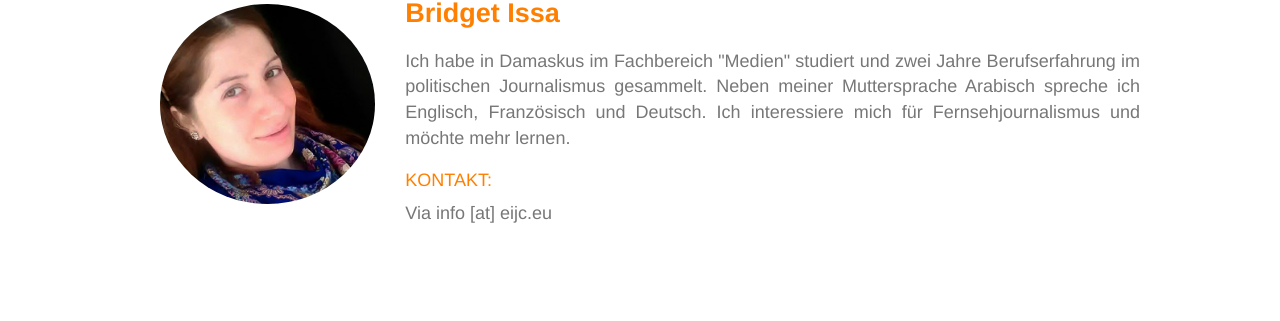
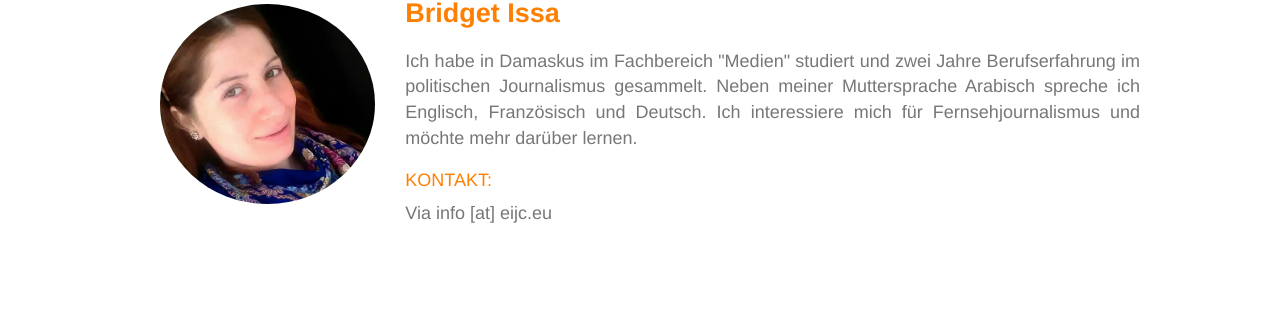
Before and after one commit to EIJC/TIJ, a Jekyll site: the page built from de/Journalisten.html, in a window 1280 px wide and 900 px high, scrolled down 2471 px. Shown: the part 209-530 px from the top of the window. Built offline with Jekyll 4.4.1, drawn with Linux system fonts in a browser that asks for light colours; nearby versions of some CDN libraries.

Commit message:
Update Journalisten.html

```diff
--- a/de/Journalisten.html
+++ b/de/Journalisten.html
@@ -71,7 +71,7 @@ language: de
 
 <h3>Bridget Issa</h3>
 
-<p class="text-justify">Ich habe in Damaskus im Fachbereich &quot;Medien&quot; studiert und zwei Jahre Berufserfahrung im politischen Journalismus gesammelt. Neben meiner Muttersprache Arabisch spreche ich Englisch, Franz&ouml;sisch und Deutsch. Ich interessiere mich f&uuml;r Fernsehjournalismus und m&ouml;chte mehr lernen.</p>
+<p class="text-justify">Ich habe in Damaskus im Fachbereich &quot;Medien&quot; studiert und zwei Jahre Berufserfahrung im politischen Journalismus gesammelt. Neben meiner Muttersprache Arabisch spreche ich Englisch, Franz&ouml;sisch und Deutsch. Ich interessiere mich f&uuml;r Fernsehjournalismus und m&ouml;chte mehr darüber lernen.</p>
 
 <h2>Kontakt:</h2>
 
```
